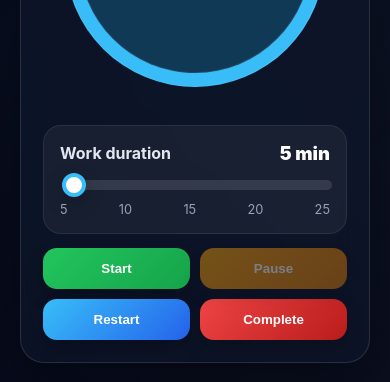
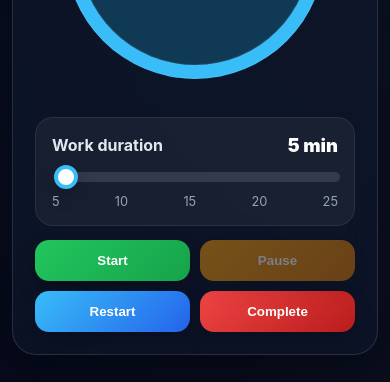
Before and after one commit to stephenomenal29/pomodorothy, a plain HTML site: page index.html in a window 390 px wide. Shown: the part 462-844 px from the top of the page. Drawn offline with Linux system fonts and the light colour scheme.

Commit message:
Update index.html
change alignment so that header app starts first

@media (max-width: 720px){
  #app{
    align-items:flex-start;
    padding:12px;
  }

  .main{
    grid-template-columns:1fr;
  }
}

```diff
--- a/index.html
+++ b/index.html
@@ -55,7 +55,13 @@
     .main{
       display:grid;grid-template-columns:320px 1fr;gap:18px;align-items:center;
     }
-    @media (max-width: 720px){.main{grid-template-columns:1fr}}
+    @media (max-width: 720px){
+      #app{
+        align-items:flex-start;
+        padding:12px;
+      }
+      .main{grid-template-columns:1fr}
+      }
     .timerWrap{
       display:flex;align-items:center;justify-content:center;position:relative;
       min-height:300px;
```
